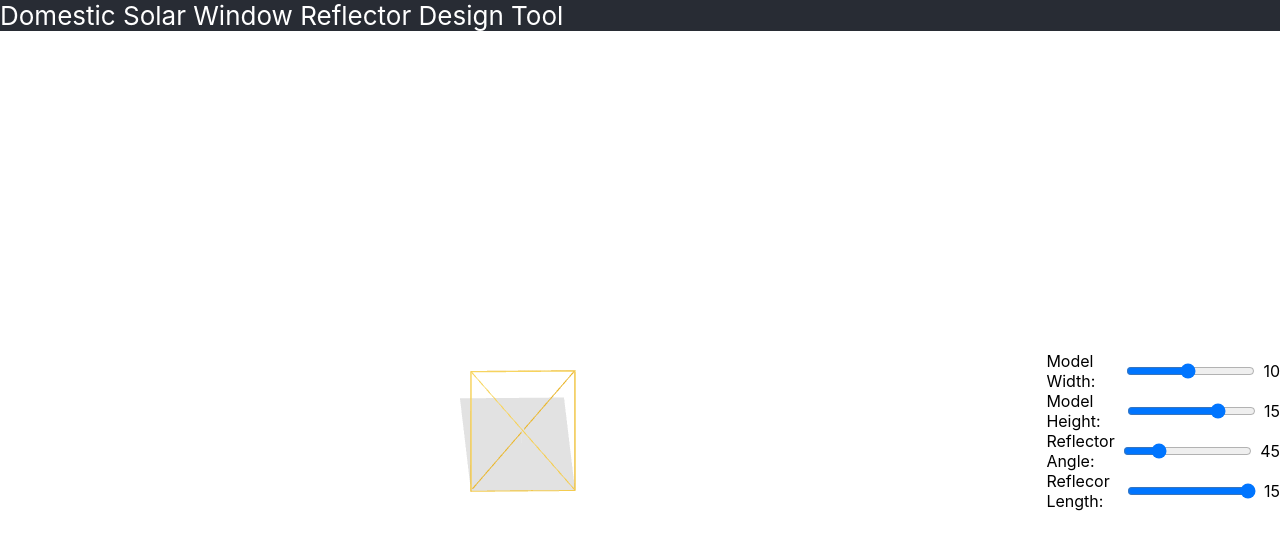
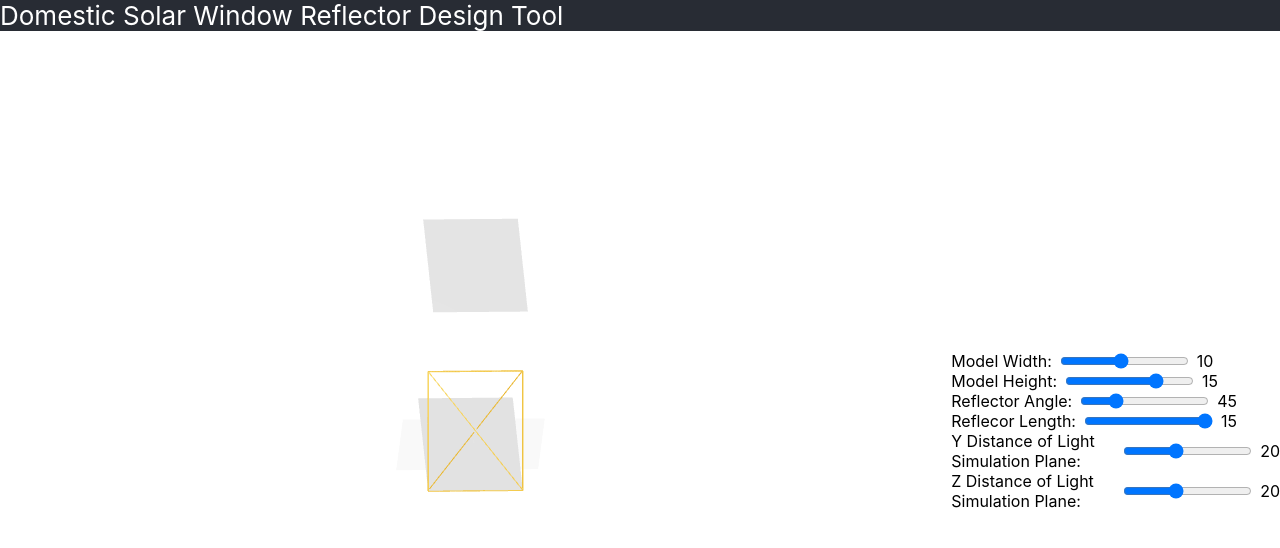
Before and after one commit to DesLeeHL/Domestic-Solar-Window-Reflector-Design-Tool, a React (Create React App) app in the folder React-Project/solar-reflector-app/: page / in a window 1280 px wide. Shown: the top 548 px of the page. Built offline with nearby package versions, Linux system fonts and the light colour scheme.

Commit message:
helper planes

```diff
--- a/React-Project/solar-reflector-app/src/component/Model.jsx
+++ b/React-Project/solar-reflector-app/src/component/Model.jsx
@@ -12,6 +12,8 @@ function Model(props) {
     const [height, setHeight] = useState(15);
     const [angle, setAngle] = useState(45);
     const [mirrorLength, setMirrorLength] = useState(15)
+    const [lightDistY, setLightDistY] = useState(20)
+    const [lightDistZ, setLightDistZ] = useState(20)
     const canvasStyle = {
         width: "100vw",
         height: "100vh",
@@ -19,6 +21,21 @@ function Model(props) {
         top: 0,
         left: 0,
     };
+
+    // const reflectorRotator=new THREE.Mesh({position:[0, -height / 2, 0], rotation:[-angle * (Math.PI / 180), 0, 0]})
+
+    // const reflectorMaterial = new THREE.MeshStandardMaterial({ side: THREE.DoubleSide });
+    // const reflectorGeometry = new THREE.PlaneGeometry(width, mirrorLength, 2);
+    // const reflector = new THREE.Mesh(reflectorGeometry, reflectorMaterial);
+    // reflector.position.set(0, mirrorLength / 2, 0);
+    // reflector.name = 'reflector';
+
+    // const sunlightMaterial = new THREE.MeshStandardMaterial({ color: 'white', opacity: 1, transparent: true, side: THREE.DoubleSide });
+    // const sunlightGeometry = new THREE.PlaneGeometry(width, mirrorLength, 2);
+    // const sunlight = new THREE.Mesh(sunlightGeometry, sunlightMaterial);
+    // sunlight.position.set(0, lightDistY, lightDistZ);
+    // sunlight.name = 'sunlight';
+
     return (
         <>
 
@@ -30,6 +47,7 @@ function Model(props) {
                     {...props}
                     ref={ref}
                 >
+                    {/* WINDOW */}
                     <boxGeometry args={[width, height, 0.5]} />
                     <meshStandardMaterial
                         wireframe={true}
@@ -46,11 +64,24 @@ function Model(props) {
                         <coneGeometry args={[0.2, 5, 3]} />
                         <meshStandardMaterial />
                     </mesh> */}
-                    <mesh position={[0, -height / 2,0]} rotation={[-angle*(Math.PI / 180), 0, 0]}>
-                        <mesh position={[0,mirrorLength/2,0]}>
+                    {/* REFLECTOR */}
+                    <mesh position={[0, -height / 2, 0]} rotation={[-angle * (Math.PI / 180), 0, 0]}>
+                        {/* REFLECTOR */}
+                        <mesh position={[0, mirrorLength / 2, 0]}>
                             <planeGeometry args={[width, mirrorLength, 2]} />
-                            <meshStandardMaterial side={DoubleSide}/>
+                            <meshStandardMaterial side={DoubleSide} />
                         </mesh>
+                        {/* SYMMETRY PLANE */}
+                        <mesh position={[0, mirrorLength / 2, 0]} rotation={[Math.PI / 2, 0, 0]}>
+                            <planeGeometry args={[height, width, 2]} />
+                            <meshStandardMaterial color={"white"} opacity={0.2} transparent={true} side={DoubleSide} />
+                        </mesh>
+                        {/* PARALLEL PLANE FOR SUNLIGHT */}
+                        <mesh position={[0, lightDistY, lightDistZ]}>
+                            <planeGeometry args={[width, mirrorLength, 2]} />
+                            <meshStandardMaterial color={'white'} opacity={1} transparent={true} side={DoubleSide} />
+                        </mesh>
+
                     </mesh>
 
                 </mesh>
@@ -121,6 +152,32 @@ function Model(props) {
                     />
                     <span>{mirrorLength}</span>
                 </div>
+                <div style={{ display: "flex", alignItems: "center" }}>
+                    <label htmlFor="height-slider">Y Distance of Light Simulation Plane:</label>
+                    <input
+                        id="height-slider"
+                        type="range"
+                        min={0}
+                        max={50}
+                        value={lightDistY}
+                        onChange={e => setLightDistY(e.target.value)}
+                        style={{ marginLeft: "0.5rem", marginRight: "0.5rem" }}
+                    />
+                    <span>{lightDistY}</span>
+                </div>
+                <div style={{ display: "flex", alignItems: "center" }}>
+                    <label htmlFor="height-slider">Z Distance of Light Simulation Plane:</label>
+                    <input
+                        id="height-slider"
+                        type="range"
+                        min={0}
+                        max={50}
+                        value={lightDistZ}
+                        onChange={e => setLightDistZ(e.target.value)}
+                        style={{ marginLeft: "0.5rem", marginRight: "0.5rem" }}
+                    />
+                    <span>{lightDistZ}</span>
+                </div>
                 {/* <div style={{ display: "flex", alignItems: "center" }}>
                     Zoom:
                 </div> */}
```
